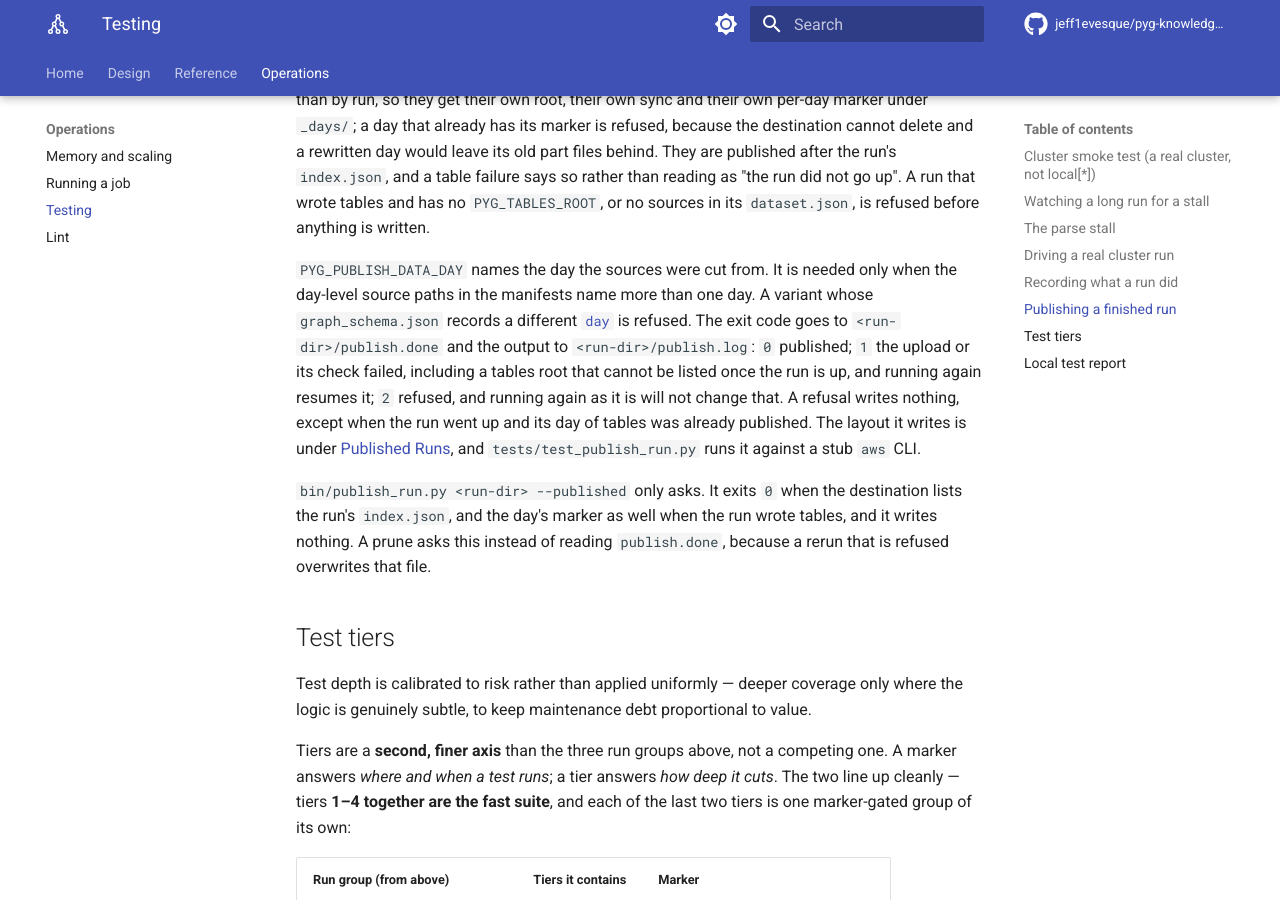
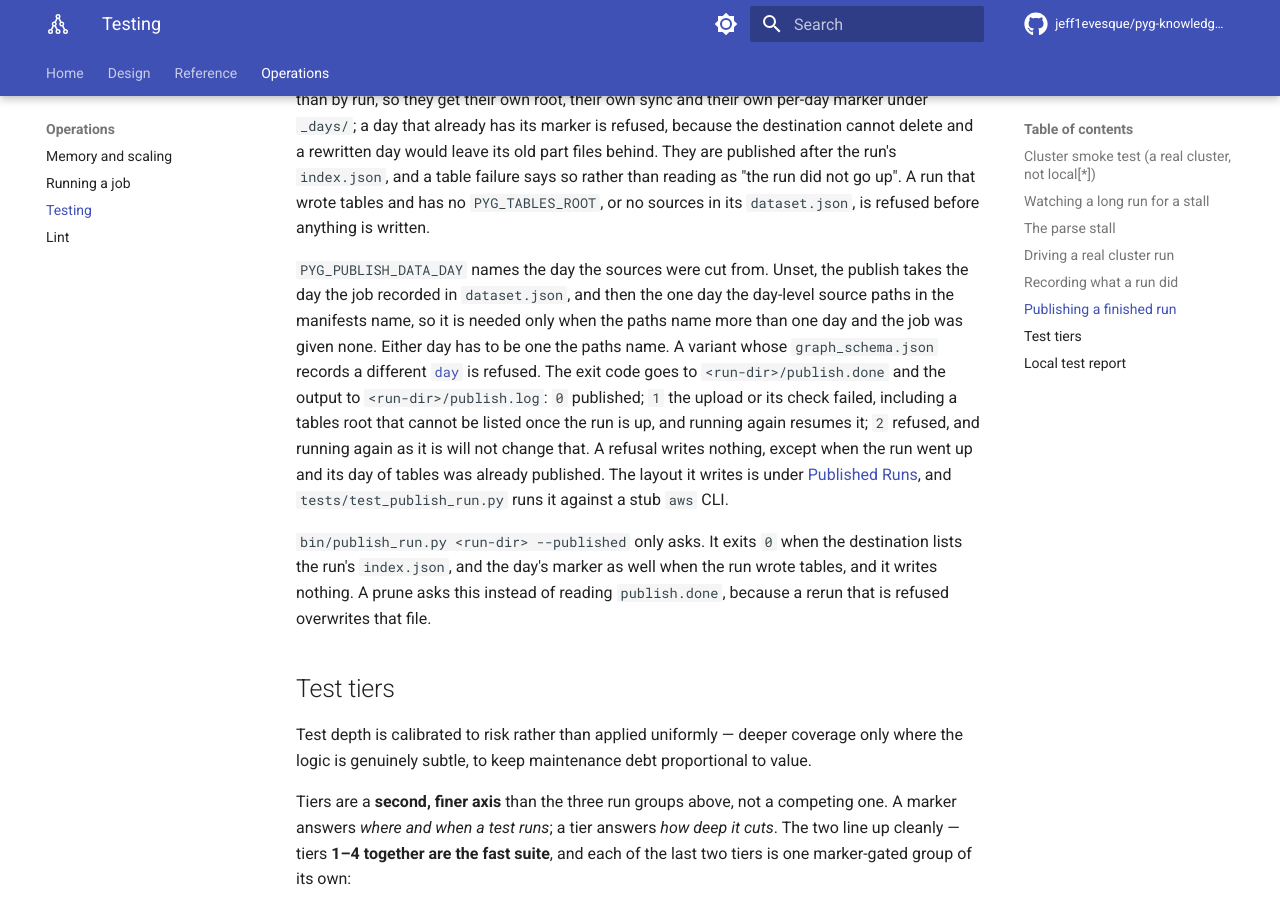
Before and after one commit to jeff1evesque/pyg-knowledge-graph-builder, an MkDocs documentation site: the page built from documentation/operations/testing.md, in a window 1280 px wide and 900 px high, scrolled down 8898 px. Built offline with MkDocs 1.6.1 and Material for MkDocs 9.7.7, drawn with Linux system fonts in a browser that asks for light colours; comment, search, counter and statistics services are not loaded.

Commit message:
#434: testing.md, the publish takes the day the job recorded

```diff
--- a/documentation/operations/testing.md
+++ b/documentation/operations/testing.md
@@ -329,9 +329,11 @@ the run's `index.json`, and a table failure says so rather than reading as "the
 run did not go up". A run that wrote tables and has no `PYG_TABLES_ROOT`, or no
 sources in its `dataset.json`, is refused before anything is written.
 
-`PYG_PUBLISH_DATA_DAY` names the day the sources were cut from. It is needed only
-when the day-level source paths in the manifests name more than one day. A
-variant whose `graph_schema.json` records a different
+`PYG_PUBLISH_DATA_DAY` names the day the sources were cut from. Unset, the
+publish takes the day the job recorded in `dataset.json`, and then the one day
+the day-level source paths in the manifests name, so it is needed only when the
+paths name more than one day and the job was given none. Either day has to be
+one the paths name. A variant whose `graph_schema.json` records a different
 [`day`](../reference/outputs.md#which-date-is-which) is refused. The exit
 code goes to `<run-dir>/publish.done` and the output to `<run-dir>/publish.log`:
 `0` published; `1` the upload or its check failed, including a tables root that
```
